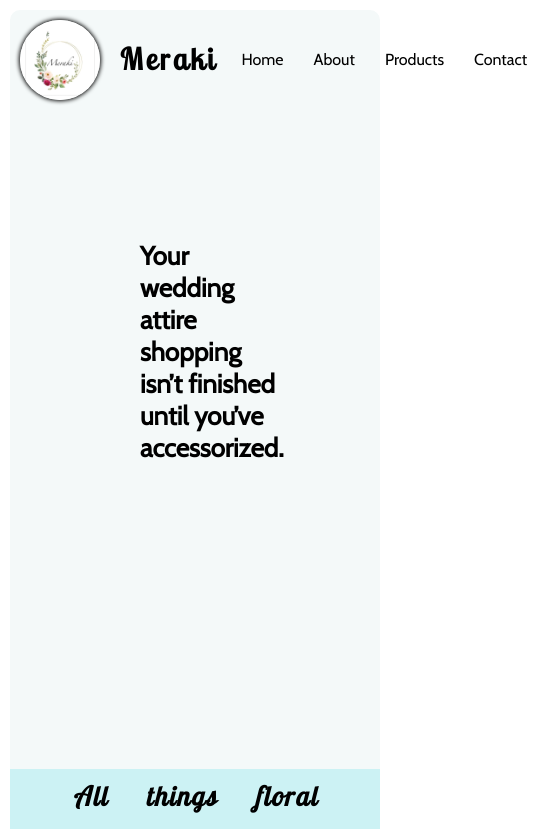
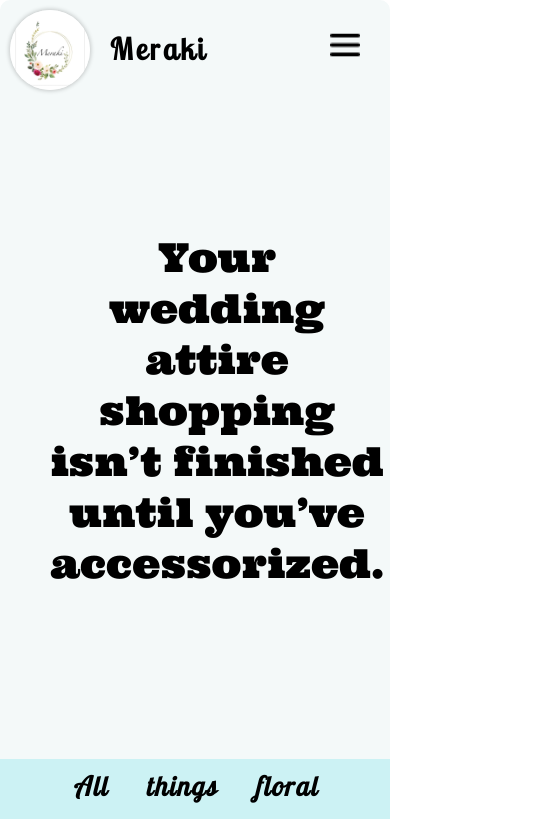
Before and after one commit to rish15/meraki, a website: page index.html in a window 390 px wide. Shown: the top 836 px of the page, 542 px wide, since content can reach past the window. Drawn offline with nearby package versions, Linux system fonts and the light colour scheme.

Commit message:
Added responsive menu and responsiveness

```diff
--- a/index.html
+++ b/index.html
@@ -20,6 +20,10 @@
       href="https://fonts.googleapis.com/css2?family=Cabin&family=Lobster+Two&display=swap"
       rel="stylesheet"
     />
+    <link
+      href="https://fonts.googleapis.com/css2?family=Ultra&display=swap"
+      rel="stylesheet"
+    />
   </head>
   <body>
     <header class="header">
@@ -40,6 +44,23 @@
             <a href="#"><li>Contact</li></a>
           </ul>
         </div>
+        <div class="navigation__menu">
+          <div class="navigation__menu--button">
+            <img
+              onclick="showButton()"
+              class="menu-button"
+              src="./assets/images/menu.png"
+              alt=""
+            />
+          </div>
+          <div id="fab">
+            <ul>
+              <li><a href="#about">About</a></li>
+              <li><a href="#products">Products</a></li>
+              <li><a href="#contact">Contact</a></li>
+            </ul>
+          </div>
+        </div>
       </nav>
       <div class="header__message">
         <p>
@@ -52,7 +73,7 @@
       </div>
     </header>
     <main>
-      <section class="products">
+      <section class="products" id="products">
         <h5>Our Products</h5>
         <div class="products__items">
           <div class="card" id="bouquet">
@@ -247,7 +268,7 @@
           </div>
         </div>
       </section>
-      <div class="contact">
+      <div class="contact" id="contact">
         <h5>Contact us</h5>
         <form action="">
           <div>
@@ -301,4 +322,19 @@
       <p>Copyright © 2021 Meraki</p>
     </div>
   </footer>
+  <script>
+    isMenuShown = false;
+    function showButton() {
+      if (!isMenuShown) {
+        isMenuShown = true;
+        let showMenu = document.getElementById("fab");
+        showMenu.id = "showFab";
+      } else {
+        isMenuShown = false;
+        let showMenu = document.getElementById("showFab");
+        showMenu.id = "fab";
+      }
+      console.log(isMenuShown);
+    }
+  </script>
 </html>
--- a/package.json
+++ b/package.json
@@ -5,13 +5,15 @@
   "main": "index.js",
   "scripts": {
     "compile:sass": "node-sass styles/scss/main.scss styles/css/style.css -w",
-    "start": "live-server"
+    "devserver": "live-server",
+    "start": "npm-run-all --parallel devserver compile:sass"
   },
   "keywords": [],
   "author": "",
   "license": "ISC",
   "dependencies": {
     "live-server": "^1.2.1",
-    "node-sass": "^6.0.1"
+    "node-sass": "^6.0.1",
+    "npm-run-all": "^4.1.5"
   }
 }
--- a/styles/scss/base/_base.scss
+++ b/styles/scss/base/_base.scss
@@ -9,8 +9,13 @@ html {
   //this determines the value of one rem
   font-size: 62.5%;
   font-family: "Cabin";
+  scroll-behavior: smooth;
 }
 
 body {
   padding: 1rem;
+
+  @media screen and (max-width: 500px) {
+    padding: 0;
+  }
 }
--- a/styles/scss/base/_typography.scss
+++ b/styles/scss/base/_typography.scss
@@ -1,3 +1,7 @@
 #heading-1 {
   font-size: 3rem;
+
+  @media screen and (max-width: 440px) {
+    font-size: 2rem;
+  }
 }
--- a/styles/scss/components/_navigation.scss
+++ b/styles/scss/components/_navigation.scss
@@ -1,6 +1,7 @@
 .navigation {
   display: flex;
   justify-content: space-between;
+  overflow: hidden;
 
   &__brand {
     display: flex;
@@ -9,7 +10,7 @@
       width: 8rem;
       height: 8rem;
       border-radius: 50%;
-      box-shadow: 0px 0px 4px 1px #000;
+      box-shadow: 0px 0px 4px 1px rgba(#000000, 0.2);
       margin: 1rem;
     }
 
@@ -25,10 +26,13 @@
     display: flex;
     list-style: none;
     margin-left: 1rem;
-
+    @media screen and (max-width: 600px) {
+      display: none;
+    }
     & a {
       text-decoration: none;
-      font-size: 1.6rem;
+      font-size: 2rem;
+      font-weight: 600;
     }
     & li {
       margin: 1.5rem;
@@ -36,4 +40,52 @@
       color: $color-black;
     }
   }
+  &__menu {
+    display: flex;
+    flex-direction: row-reverse;
+    padding: 3rem;
+    position: sticky;
+    z-index: 1;
+
+    ul li {
+      list-style: none;
+    }
+
+    ul li a {
+      text-decoration: none;
+      font-size: 1.5rem;
+      color: black;
+      padding: 1rem;
+      background-color: #f0cbcb;
+      display: block;
+      margin: 2px;
+    }
+    @media screen and (min-width: 600px) {
+      display: none;
+    }
+
+    &--button img {
+      width: 30px;
+      height: 30px;
+      cursor: pointer;
+    }
+
+    &--fab img:hover {
+      transform: scale(1.1);
+      position: relative;
+      z-index: 1;
+    }
+    #fab {
+      transition: 0.2s all;
+      margin-right: -200px;
+      display: flex;
+      flex-direction: column;
+    }
+    #showFab {
+      transition: 0.5s all;
+      margin-right: 2rem;
+      display: flex;
+      flex-direction: column;
+    }
+  }
 }
--- a/styles/scss/layout/_footer.scss
+++ b/styles/scss/layout/_footer.scss
@@ -1,39 +1,49 @@
 .footer {
   background-color: $color-tertiary;
-  height: 14rem;
+  min-height: 14rem;
   padding: 2rem;
   margin: 0 auto;
+
+  @media screen and (max-width: 500px) {
+    padding: 2rem 1rem;
+  }
 
   &__content {
     margin-right: 3rem;
     display: flex;
-    justify-content: center;
+    flex-wrap: wrap;
+    justify-content: space-around;
+
+    & > :not(:first-child) {
+      border-left: 2px solid black;
+    }
+    @media screen and (max-width: 500px) {
+      flex: 1;
+      margin: 0;
+      border: none;
+    }
 
     &--social {
       & p {
         font-size: 1.6rem;
       }
-      width: 33%;
       & img {
         width: 3rem;
         height: 3rem;
         margin-right: 1rem;
         margin-top: 1rem;
       }
-      border-right: 2px solid $color-black;
+      //border-right: 2px solid $color-black;
     }
     &--address {
-      width: 33%;
       padding-left: 1rem;
       & p {
         font-size: 1.6rem;
       }
-      border-right: 2px solid $color-black;
+      //border-right: 2px solid $color-black;
     }
     &--contact {
-      //width: 33%;
       padding-left: 1rem;
-
       & p {
         font-size: 1.6rem;
       }
@@ -44,6 +54,7 @@
       text-align: center;
       font-size: 1.6rem;
       margin-top: 2rem;
+      opacity: 0.5;
     }
   }
 }
--- a/styles/scss/layout/_header.scss
+++ b/styles/scss/layout/_header.scss
@@ -9,10 +9,17 @@
     margin: 3rem;
     justify-content: space-around;
     p {
-      font-size: 2.6rem;
-      font-family: "Cabin", sans-serif;
+      font-size: 8rem;
+      font-family: "Ultra", serif;
       padding: 10rem;
-      font-weight: 600;
+      font-weight: 400;
+
+      @media screen and (max-width: 500px) {
+        font-size: 4rem;
+        padding: 2rem;
+        font-weight: 300;
+        text-align: center;
+      }
     }
 
     img {
```
Also changed, not shown: assets/images/menu.png (added), styles/css/style.css, 1 other file.
